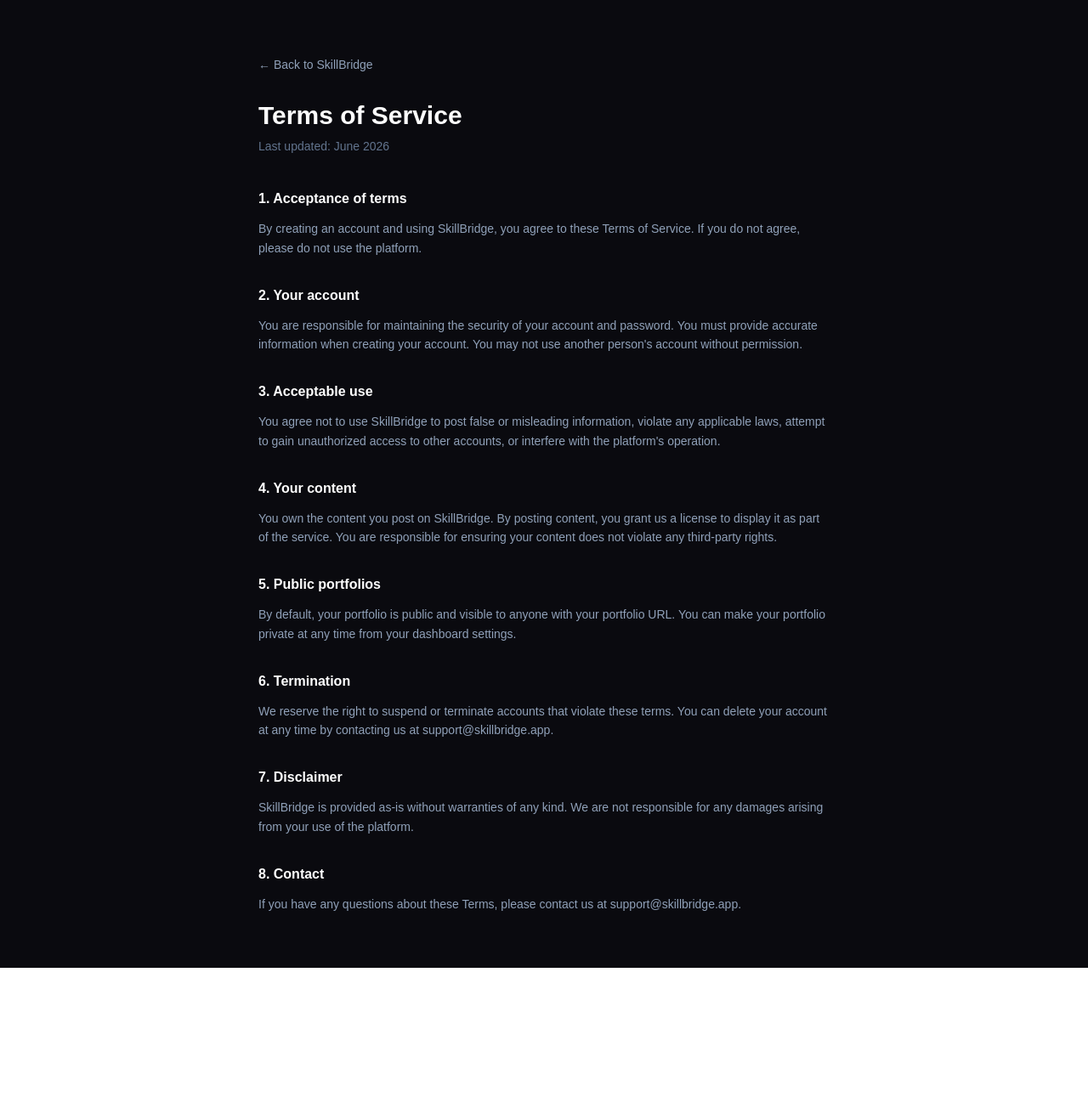
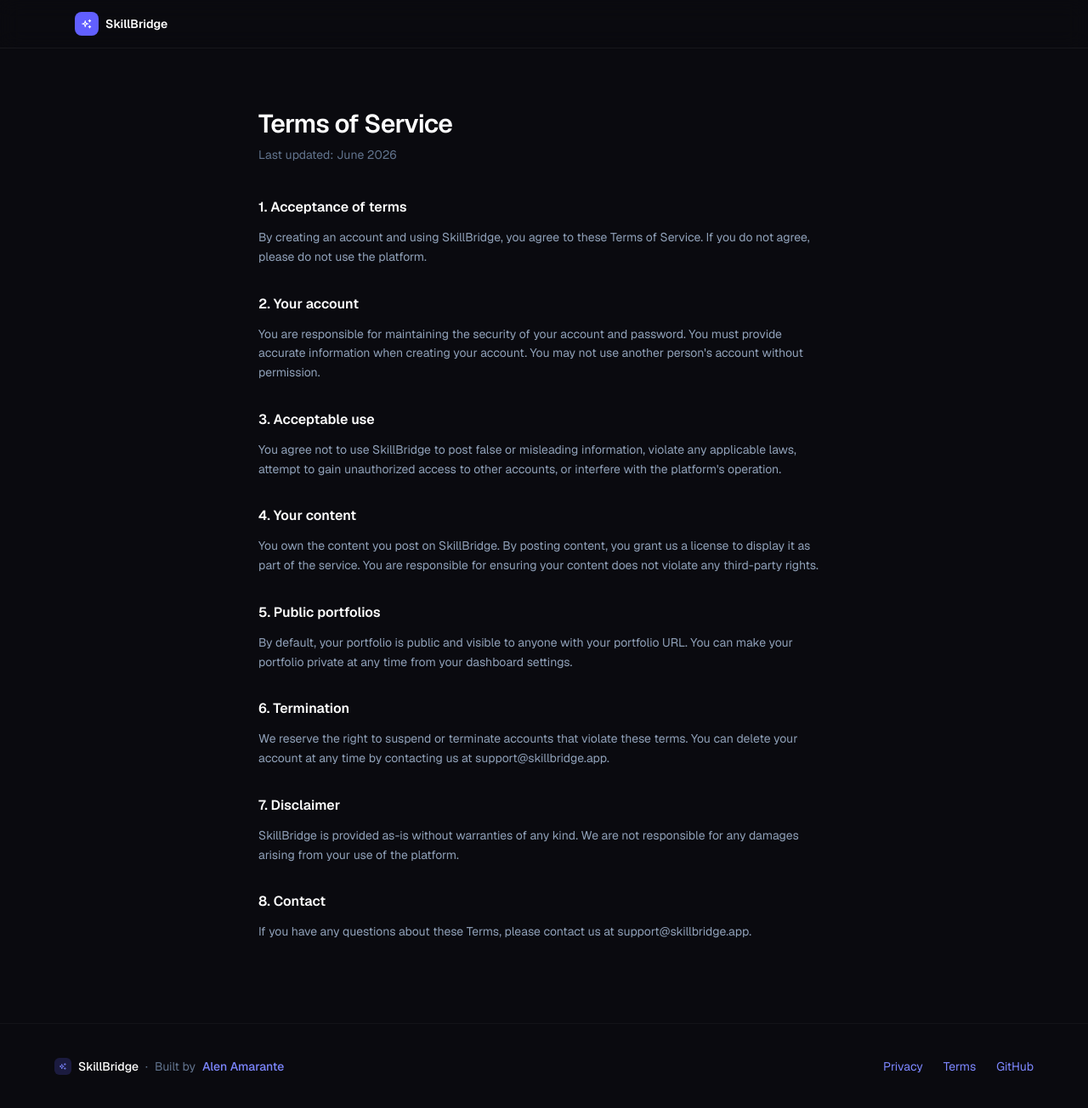
Before and after one commit to Alenlen1/Skillbridge, a Next.js app in the folder frontend/: page /terms in a window 1280 px wide. Shown: the whole page at 85% size. Before the commit the page ends 1139 px from the top, so only its background shows below. Built offline with nearby package versions, Linux system fonts and the light colour scheme.

Commit message:
update ui of login, register, privacy and terms

```diff
--- a/frontend/app/(auth)/login/page.tsx
+++ b/frontend/app/(auth)/login/page.tsx
@@ -66,13 +66,16 @@
   };
 
   return (
-    <div className="flex min-h-screen items-center justify-center bg-[#0a0a0f] px-4">
+    <div className="flex min-h-screen items-center justify-center bg-[#0a0a0f] px-4 py-12">
       <div className="w-full max-w-sm">
         {/* Logo */}
         <div className="mb-8 text-center">
-          <div className="mb-3 inline-flex h-10 w-10 items-center justify-center rounded-xl bg-indigo-500">
+          <Link
+            href="/"
+            className="mb-3 inline-flex h-10 w-10 items-center justify-center rounded-xl bg-indigo-500 transition hover:bg-indigo-400"
+          >
             <span className="text-lg font-bold text-white">S</span>
-          </div>
+          </Link>
           <h1 className="text-xl font-semibold text-white">Welcome back</h1>
           <p className="mt-1 text-sm text-slate-400">
             Don&apos;t have an account?{" "}
@@ -85,7 +88,8 @@
           </p>
         </div>
 
-        {/* Form */}
+        {/* Card */}
+        <div className="rounded-2xl border border-white/[0.08] bg-white/[0.02] p-8">
           <form onSubmit={handleSubmit(onSubmit)} className="space-y-4">
             {/* Email */}
             <div>
@@ -134,19 +138,20 @@
             <button
               type="submit"
               disabled={isSubmitting}
-            className="w-full rounded-lg bg-indigo-500 py-2.5 text-sm font-medium text-white transition hover:bg-indigo-400 disabled:opacity-50 disabled:cursor-not-allowed"
+              className="w-full rounded-lg bg-indigo-500 py-2.5 text-sm font-medium text-white transition hover:bg-indigo-400 disabled:cursor-not-allowed disabled:opacity-50"
             >
               {isSubmitting ? "Logging in..." : "Log in"}
             </button>
-        </form>
 
-        <div className="mt-4 text-center">
+            <div className="text-center">
               <Link
                 href="/forgot-password"
-            className="text-xs text-slate-600 hover:text-slate-400 transition"
+                className="text-xs text-slate-600 transition hover:text-slate-400"
               >
                 Forgot your password?
               </Link>
+            </div>
+          </form>
         </div>
       </div>
     </div>
--- a/frontend/app/(auth)/register/page.tsx
+++ b/frontend/app/(auth)/register/page.tsx
@@ -51,13 +51,16 @@
   };
 
   return (
-    <div className="flex min-h-screen items-center justify-center bg-[#0a0a0f] px-4">
+    <div className="flex min-h-screen items-center justify-center bg-[#0a0a0f] px-4 py-12">
       <div className="w-full max-w-sm">
         {/* Logo */}
         <div className="mb-8 text-center">
-          <div className="mb-3 inline-flex h-10 w-10 items-center justify-center rounded-xl bg-indigo-500">
+          <Link
+            href="/"
+            className="mb-3 inline-flex h-10 w-10 items-center justify-center rounded-xl bg-indigo-500 transition hover:bg-indigo-400"
+          >
             <span className="text-lg font-bold text-white">S</span>
-          </div>
+          </Link>
           <h1 className="text-xl font-semibold text-white">
             Create your account
           </h1>
@@ -72,7 +75,8 @@
           </p>
         </div>
 
-        {/* Form */}
+        {/* Card */}
+        <div className="rounded-2xl border border-white/[0.08] bg-white/[0.02] p-8">
           <form onSubmit={handleSubmit(onSubmit)} className="space-y-4">
             {/* Name */}
             <div>
@@ -86,7 +90,9 @@
                 className="w-full rounded-lg border border-white/10 bg-white/[0.05] px-4 py-2.5 text-sm text-white placeholder-slate-600 outline-none transition focus:border-indigo-500 focus:ring-1 focus:ring-indigo-500"
               />
               {errors.name && (
-              <p className="mt-1 text-xs text-red-400">{errors.name.message}</p>
+                <p className="mt-1 text-xs text-red-400">
+                  {errors.name.message}
+                </p>
               )}
             </div>
 
@@ -113,7 +119,7 @@
               <label className="mb-1.5 block text-sm font-medium text-slate-300">
                 Username
               </label>
-            <div className="flex items-center rounded-lg border border-white/10 bg-white/[0.05] px-4 py-2.5 focus-within:border-indigo-500 focus-within:ring-1 focus-within:ring-indigo-500 transition">
+              <div className="flex items-center rounded-lg border border-white/10 bg-white/[0.05] px-4 py-2.5 transition focus-within:border-indigo-500 focus-within:ring-1 focus-within:ring-indigo-500">
                 <span className="text-sm text-slate-600">skillbridge.app/</span>
                 <input
                   {...register("username")}
@@ -158,12 +164,12 @@
             <button
               type="submit"
               disabled={isSubmitting}
-            className="w-full rounded-lg bg-indigo-500 py-2.5 text-sm font-medium text-white transition hover:bg-indigo-400 disabled:opacity-50 disabled:cursor-not-allowed"
+              className="w-full rounded-lg bg-indigo-500 py-2.5 text-sm font-medium text-white transition hover:bg-indigo-400 disabled:cursor-not-allowed disabled:opacity-50"
             >
               {isSubmitting ? "Creating account..." : "Create account"}
             </button>
-        </form>
 
+            {/* Agreement - now inside the form */}
             <div>
               <div className="flex items-start gap-3">
                 <input
@@ -174,13 +180,13 @@
                 />
                 <label
                   htmlFor="agreed"
-              className="text-xs text-slate-500 leading-relaxed"
+                  className="text-xs leading-relaxed text-slate-500"
                 >
                   I agree to the{" "}
                   <a
                     href="/terms"
                     target="_blank"
-                className="text-slate-300 underline hover:text-white transition"
+                    className="text-slate-300 underline transition hover:text-white"
                   >
                     Terms of Service
                   </a>{" "}
@@ -188,15 +194,19 @@
                   <a
                     href="/privacy"
                     target="_blank"
-                className="text-slate-300 underline hover:text-white transition"
+                    className="text-slate-300 underline transition hover:text-white"
                   >
                     Privacy Policy
                   </a>
                 </label>
               </div>
               {errors.agreed && (
-            <p className="mt-1 text-xs text-red-400">{errors.agreed.message}</p>
+                <p className="mt-1 text-xs text-red-400">
+                  {errors.agreed.message}
+                </p>
               )}
+            </div>
+          </form>
         </div>
       </div>
     </div>
--- a/frontend/app/privacy/page.tsx
+++ b/frontend/app/privacy/page.tsx
@@ -1,18 +1,31 @@
+import Link from "next/link";
+import { IconSparkles } from "@tabler/icons-react";
+
 export default function PrivacyPage() {
   return (
-    <div className="min-h-screen bg-[#0a0a0f] px-6 py-16">
+    <div className="min-h-screen bg-[#0a0a0f] font-sans text-white antialiased">
+      {/* Nav - matches landing page */}
+      <header className="fixed left-0 right-0 top-0 z-50 border-b border-white/[0.06] bg-[#0a0a0f]/80 backdrop-blur-md">
+        <div className="mx-auto flex h-14 max-w-6xl items-center justify-between px-6">
+          <Link href="/" className="flex items-center gap-2">
+            <div className="flex h-7 w-7 items-center justify-center rounded-lg bg-indigo-500">
+              <IconSparkles size={14} stroke={2} className="text-white" />
+            </div>
+            <span className="text-sm font-semibold text-white">
+              SkillBridge
+            </span>
+          </Link>
+        </div>
+      </header>
+
+      <main className="px-6 pb-24 pt-32">
         <div className="mx-auto max-w-2xl">
-        <a
-          href="/"
-          className="mb-8 inline-flex items-center gap-2 text-sm text-slate-400 transition hover:text-white"
-        >
-          ← Back to SkillBridge
-        </a>
-
-        <h1 className="mb-2 text-3xl font-semibold text-white">
+          <h1 className="mb-2 text-3xl font-semibold tracking-tight text-white">
             Privacy Policy
           </h1>
-        <p className="mb-10 text-sm text-slate-500">Last updated: June 2026</p>
+          <p className="mb-10 text-sm text-slate-500">
+            Last updated: June 2026
+          </p>
 
           <div className="space-y-8 text-sm leading-relaxed text-slate-400">
             <section>
@@ -20,9 +33,9 @@
                 1. Information we collect
               </h2>
               <p>
-              We collect information you provide directly to us when you create
-              an account, such as your name, email address, username, and
-              password. We also collect content you add to your portfolio
+                We collect information you provide directly to us when you
+                create an account, such as your name, email address, username,
+                and password. We also collect content you add to your portfolio
                 including projects, skills, education, and experience.
               </p>
             </section>
@@ -33,8 +46,8 @@
               </h2>
               <p>
                 We use the information we collect to operate and improve
-              SkillBridge, provide customer support, send you updates about your
-              account, and display your public portfolio to visitors.
+                SkillBridge, provide customer support, send you updates about
+                your account, and display your public portfolio to visitors.
               </p>
             </section>
 
@@ -57,8 +70,8 @@
               <p>
                 We use industry-standard security measures including encrypted
                 passwords, secure HTTPS connections, and JWT authentication to
-              protect your account. However, no method of transmission over the
-              internet is 100% secure.
+                protect your account. However, no method of transmission over
+                the internet is 100% secure.
               </p>
             </section>
 
@@ -68,8 +81,8 @@
               </h2>
               <p>
                 We use cookies to keep you logged in and remember your
-              preferences. You can disable cookies in your browser settings, but
-              some features of SkillBridge may not work correctly.
+                preferences. You can disable cookies in your browser settings,
+                but some features of SkillBridge may not work correctly.
               </p>
             </section>
 
@@ -78,9 +91,9 @@
                 6. Your rights
               </h2>
               <p>
-              You can access, update, or delete your account information at any
-              time from your dashboard. To permanently delete your account and
-              all associated data, contact us at support@skillbridge.app.
+                You can access, update, or delete your account information at
+                any time from your dashboard. To permanently delete your account
+                and all associated data, contact us at support@skillbridge.app.
               </p>
             </section>
 
@@ -95,6 +108,52 @@
             </section>
           </div>
         </div>
+      </main>
+
+      {/* Footer - matches landing page */}
+      <footer className="border-t border-white/[0.04] px-6 py-10">
+        <div className="mx-auto flex max-w-6xl flex-col items-center justify-between gap-4 text-sm sm:flex-row">
+          <div className="flex items-center gap-2 text-slate-500">
+            <div className="flex h-5 w-5 items-center justify-center rounded-md bg-indigo-500/20">
+              <IconSparkles size={10} stroke={2} className="text-indigo-400" />
+            </div>
+            <span className="font-medium text-white">SkillBridge</span>
+            <span>·</span>
+            <span>Built by</span>
+            <a
+              href="https://www.facebook.com/alenlenamarante"
+              target="_blank"
+              rel="noopener noreferrer"
+              className="font-medium text-indigo-400 transition hover:text-indigo-300"
+            >
+              Alen Amarante
+            </a>
+          </div>
+
+          <div className="flex gap-6">
+            <Link
+              href="/privacy"
+              className="text-indigo-400 transition hover:text-indigo-300"
+            >
+              Privacy
+            </Link>
+            <Link
+              href="/terms"
+              className="text-indigo-400 transition hover:text-indigo-300"
+            >
+              Terms
+            </Link>
+            <a
+              href="https://github.com/Alenlen1"
+              target="_blank"
+              rel="noopener noreferrer"
+              className="text-indigo-400 transition hover:text-indigo-300"
+            >
+              GitHub
+            </a>
+          </div>
+        </div>
+      </footer>
     </div>
   );
 }
--- a/frontend/app/terms/page.tsx
+++ b/frontend/app/terms/page.tsx
@@ -1,18 +1,31 @@
+import Link from "next/link";
+import { IconSparkles } from "@tabler/icons-react";
+
 export default function TermsPage() {
   return (
-    <div className="min-h-screen bg-[#0a0a0f] px-6 py-16">
+    <div className="min-h-screen bg-[#0a0a0f] font-sans text-white antialiased">
+      {/* Nav - matches landing page */}
+      <header className="fixed left-0 right-0 top-0 z-50 border-b border-white/[0.06] bg-[#0a0a0f]/80 backdrop-blur-md">
+        <div className="mx-auto flex h-14 max-w-6xl items-center justify-between px-6">
+          <Link href="/" className="flex items-center gap-2">
+            <div className="flex h-7 w-7 items-center justify-center rounded-lg bg-indigo-500">
+              <IconSparkles size={14} stroke={2} className="text-white" />
+            </div>
+            <span className="text-sm font-semibold text-white">
+              SkillBridge
+            </span>
+          </Link>
+        </div>
+      </header>
+
+      <main className="px-6 pb-24 pt-32">
         <div className="mx-auto max-w-2xl">
-        <a
-          href="/"
-          className="mb-8 inline-flex items-center gap-2 text-sm text-slate-400 transition hover:text-white"
-        >
-          ← Back to SkillBridge
-        </a>
-
-        <h1 className="mb-2 text-3xl font-semibold text-white">
+          <h1 className="mb-2 text-3xl font-semibold tracking-tight text-white">
             Terms of Service
           </h1>
-        <p className="mb-10 text-sm text-slate-500">Last updated: June 2026</p>
+          <p className="mb-10 text-sm text-slate-500">
+            Last updated: June 2026
+          </p>
 
           <div className="space-y-8 text-sm leading-relaxed text-slate-400">
             <section>
@@ -32,9 +45,9 @@
               </h2>
               <p>
                 You are responsible for maintaining the security of your account
-              and password. You must provide accurate information when creating
-              your account. You may not use another person&apos;s account
-              without permission.
+                and password. You must provide accurate information when
+                creating your account. You may not use another person&apos;s
+                account without permission.
               </p>
             </section>
 
@@ -78,9 +91,9 @@
                 6. Termination
               </h2>
               <p>
-              We reserve the right to suspend or terminate accounts that violate
-              these terms. You can delete your account at any time by contacting
-              us at support@skillbridge.app.
+                We reserve the right to suspend or terminate accounts that
+                violate these terms. You can delete your account at any time by
+                contacting us at support@skillbridge.app.
               </p>
             </section>
 
@@ -100,12 +113,58 @@
                 8. Contact
               </h2>
               <p>
-              If you have any questions about these Terms, please contact us at
-              support@skillbridge.app.
+                If you have any questions about these Terms, please contact us
+                at support@skillbridge.app.
               </p>
             </section>
           </div>
         </div>
+      </main>
+
+      {/* Footer - matches landing page */}
+      <footer className="border-t border-white/[0.04] px-6 py-10">
+        <div className="mx-auto flex max-w-6xl flex-col items-center justify-between gap-4 text-sm sm:flex-row">
+          <div className="flex items-center gap-2 text-slate-500">
+            <div className="flex h-5 w-5 items-center justify-center rounded-md bg-indigo-500/20">
+              <IconSparkles size={10} stroke={2} className="text-indigo-400" />
+            </div>
+            <span className="font-medium text-white">SkillBridge</span>
+            <span>·</span>
+            <span>Built by</span>
+            <a
+              href="https://www.facebook.com/alenlenamarante"
+              target="_blank"
+              rel="noopener noreferrer"
+              className="font-medium text-indigo-400 transition hover:text-indigo-300"
+            >
+              Alen Amarante
+            </a>
+          </div>
+
+          <div className="flex gap-6">
+            <Link
+              href="/privacy"
+              className="text-indigo-400 transition hover:text-indigo-300"
+            >
+              Privacy
+            </Link>
+            <Link
+              href="/terms"
+              className="text-indigo-400 transition hover:text-indigo-300"
+            >
+              Terms
+            </Link>
+            <a
+              href="https://github.com/Alenlen1"
+              target="_blank"
+              rel="noopener noreferrer"
+              className="text-indigo-400 transition hover:text-indigo-300"
+            >
+              GitHub
+            </a>
+          </div>
+        </div>
+      </footer>
     </div>
   );
 }
```
Also changed, not shown: 1 other file (tests, documents, lock files or other folders). Lines whose indentation alone changed are shown as unchanged.
